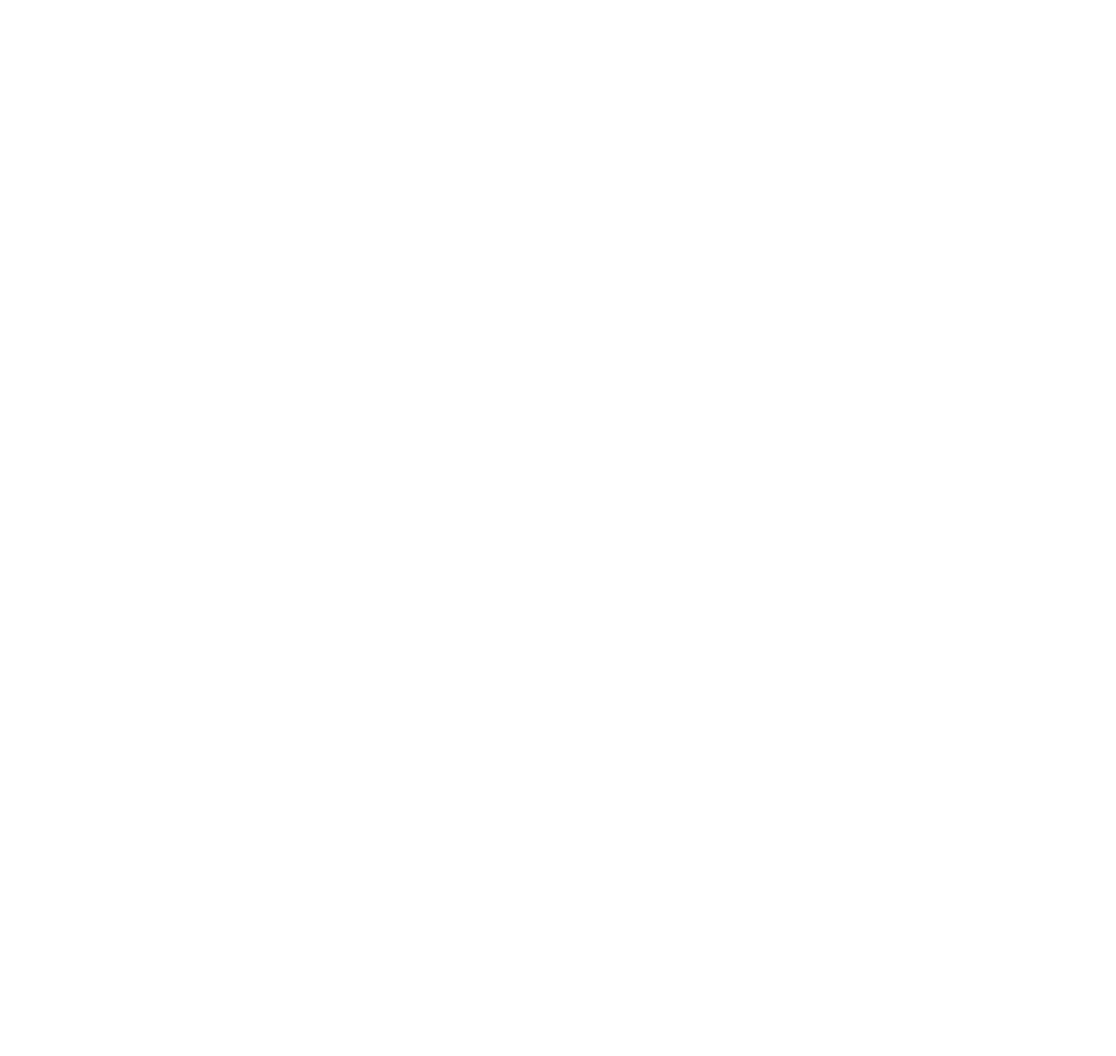
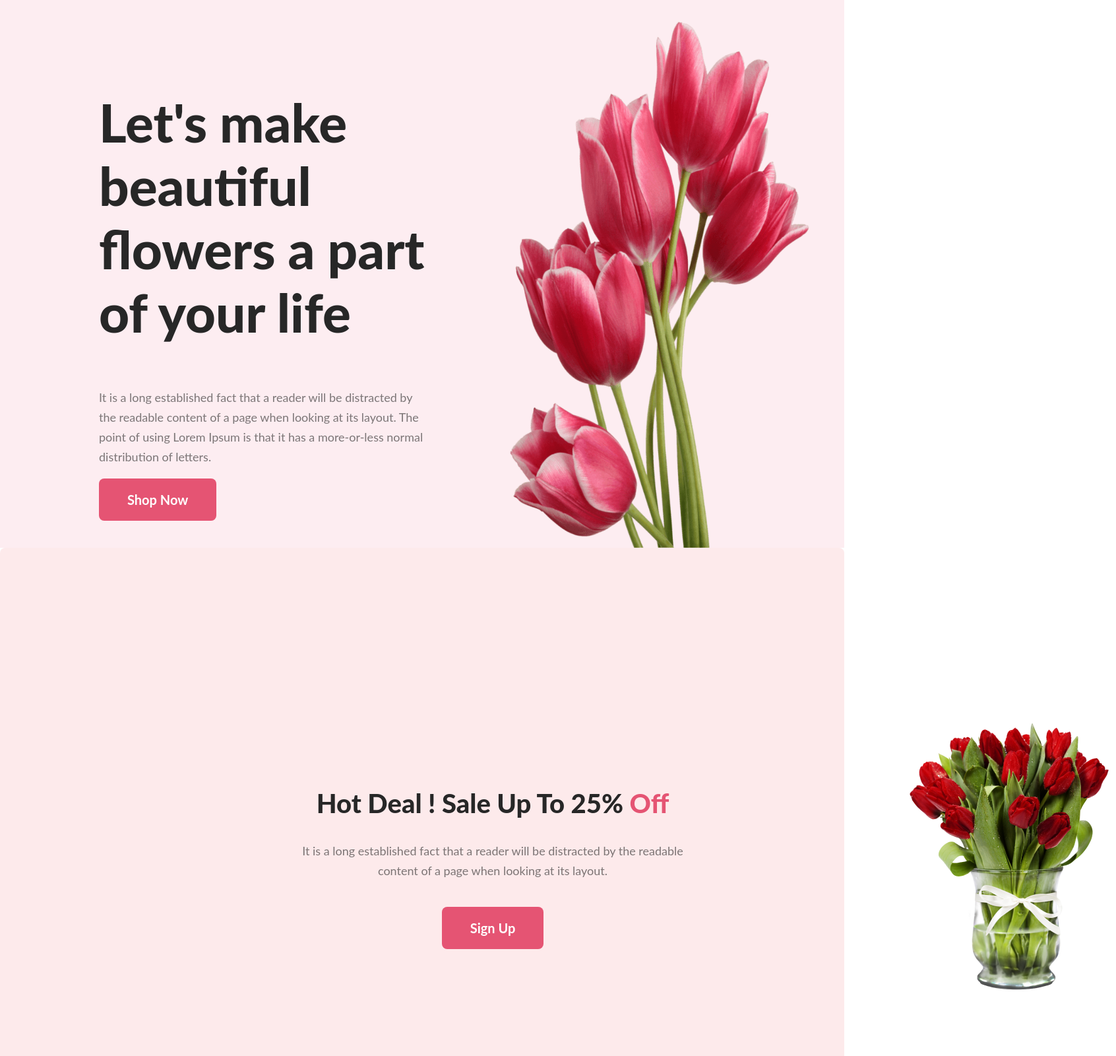
Before and after one commit to zulkarnayeen669/assignment-01, a plain HTML site: page index.html in a window 1280 px wide. Shown: the top 1600 px of the page at 66% size, 1692 px wide, since content can reach past the window. Before the commit the page ends 800 px from the top, so only its background shows below. Drawn offline with Linux system fonts and the light colour scheme.

Commit message:
added banner hotdeal social examplepic

```diff
--- a/index.html
+++ b/index.html
@@ -4,13 +4,55 @@
     <meta charset="UTF-8">
     <meta name="viewport" content="width=device-width, initial-scale=1.0">
     <title>Flower Shop</title>
+    <link rel="stylesheet" href="styles/style.css">
 </head>
 <body>
-    <header>
+    <header class="header">
+        <div class="banner">
+          <div class="banner-des">  <h2 class="banner-title">Let's make beautiful flowers a part of your life</h2>
+            <p class="banner-content">It is a long established fact that a reader will be distracted by the readable content of a page when looking at its layout. The point of using Lorem Ipsum is that it has a more-or-less normal distribution of letters.</p>
+            <button class="button-primary">Shop Now</button>
+        </div>
 
+
+        <img class="title-flower" src="images/pngwing 10.png" alt="">
+        </div>
     </header>
     <main>
+        <section class="featured-flower">
 
+        </section>
+
+        <section class="hot-deal">
+            <div class="hot-deal-content">
+               <h2 class="hot-deal-title">Hot Deal ! Sale Up To  25%<span class="off"> Off</span></h2>
+               <p class="hot-deal-description">It is a long established fact that a reader will be distracted by the readable content of a page when looking at its layout.</p>
+               <button class="button-primary">Sign Up</button>
+            </div>
+
+        <img class="hot-deal-image" src="images/pngwing 8.png" alt="">
+        </section>
+
+        <section>
+            <div class="social-platform"><h4 class="social-title">
+            Instagram
+        </h4>
+        <p class="social-description">
+            It is a long established fact that a reader will be distracted by the readable content of a page when looking at its layout.
+        </p>
+        </div>
+
+        </section>
+        <section>
+            <div class="example-pic">
+                <img src="images/Flower 01.png" alt="">
+                <img src="images/Rectangle 4.png" alt="">
+                <img src="images/Rectangle 5.png" alt="">
+                <img src="images/Rectangle 6.png" alt="">
+
+            </div>
+
+        </section>
     </main>
     <footer>
 
--- /dev/null
+++ b/styles/style.css
@@ -0,0 +1,85 @@
+body{font-family: 'Open Sans', sans-serif;margin:0px
+;}
+
+.banner {display: flex;
+    padding: 30px 30px 0px 150px;
+
+    align-items: center;
+        justify-content: space-between;}
+        .banner-title{color: #272727;
+            font-family: Lato;
+            font-size: 80px;
+            font-style: normal;
+            font-weight: 800;
+            line-height: normal;}
+        .banner-content{color: rgba(39, 39, 39, 0.60);
+            font-family: Lato;
+            font-size: 18px;
+            font-style: normal;
+            font-weight: 400;
+            line-height: 30px; }
+            .banner .title-flower{width:500px}
+        .button-primary{border-radius: 8px;
+            background: #E55473;color: #FFF;
+            font-family: Lato;
+            font-size: 20px;
+          padding: 20px 43px;
+            font-weight: 700;
+            border: none;
+          }
+          .banner-des{max-width: 500px;}
+          .title-flower{width: 635px;
+            height: 800px;
+            flex-shrink: 0;}
+          .header{background: rgba(229, 84, 115, 0.10);border: none;}
+
+/* HoT Deal section */
+          .hot-deal-content{text-align: center;margin: 300px 300px;}
+          .hot-deal{display: flex;border-radius: 8px;
+            background-color: rgba(228, 25, 32, 0.091);
+
+            padding: 30px 30px 0px 150px;
+
+            align-items: center;
+            justify-content: space-between;}
+            .hot-deal-title{color: #272727;
+                font-family: Lato;
+                font-size: 40px;
+                font-style: normal;
+                font-weight: 800;
+                line-height: normal;}
+                .off{color: #E55473;
+                    font-family: Lato;
+                    font-size: 40px;
+                    font-style: normal;
+                    font-weight: 800;
+                    line-height: normal;}
+                    .hot-deal-description{color: rgba(39, 39, 39, 0.60);
+                        text-align: center;
+                        font-family: Lato;
+                        font-size: 18px;
+                        font-style: normal;
+                        font-weight: 400;
+                        line-height: 30px;width: 594px;
+                    margin-bottom: 40px;}
+                    .hot-deal-image{margin: 100px 30px}
+                    /* Social */
+                    .social-title{color: #272727;
+                        text-align: center;
+                        font-family: Lato;
+                        font-size: 40px;
+
+                        font-weight: 800;
+                    }
+                    .social-platform{padding: 200px 400px 30px;}
+                        .social-description{color: rgba(39, 39, 39, 0.60);
+                            text-align: center;
+                            font-family: Lato;
+                            font-size: 18px;
+
+                            font-weight: 400;
+                            line-height: 30px;
+                    }
+                    /* Example-Flowers */
+                    .example-pic{ display: flex;
+                        gap: 24px;}
```
Also changed, not shown: images/Flower 01.png (added), images/Group 57.png (added), images/Group 58.png (added), images/Group 59.png (added), images/Rectangle 4.png (added), images/Rectangle 5.png (added), images/Rectangle 6.png (added), images/Rectangle 9.png (added), images/pngwing 10.png (added), images/pngwing 5.png (added), images/pngwing 6.png (added), images/pngwing 7.png (added), images/pngwing 8.png (added).
